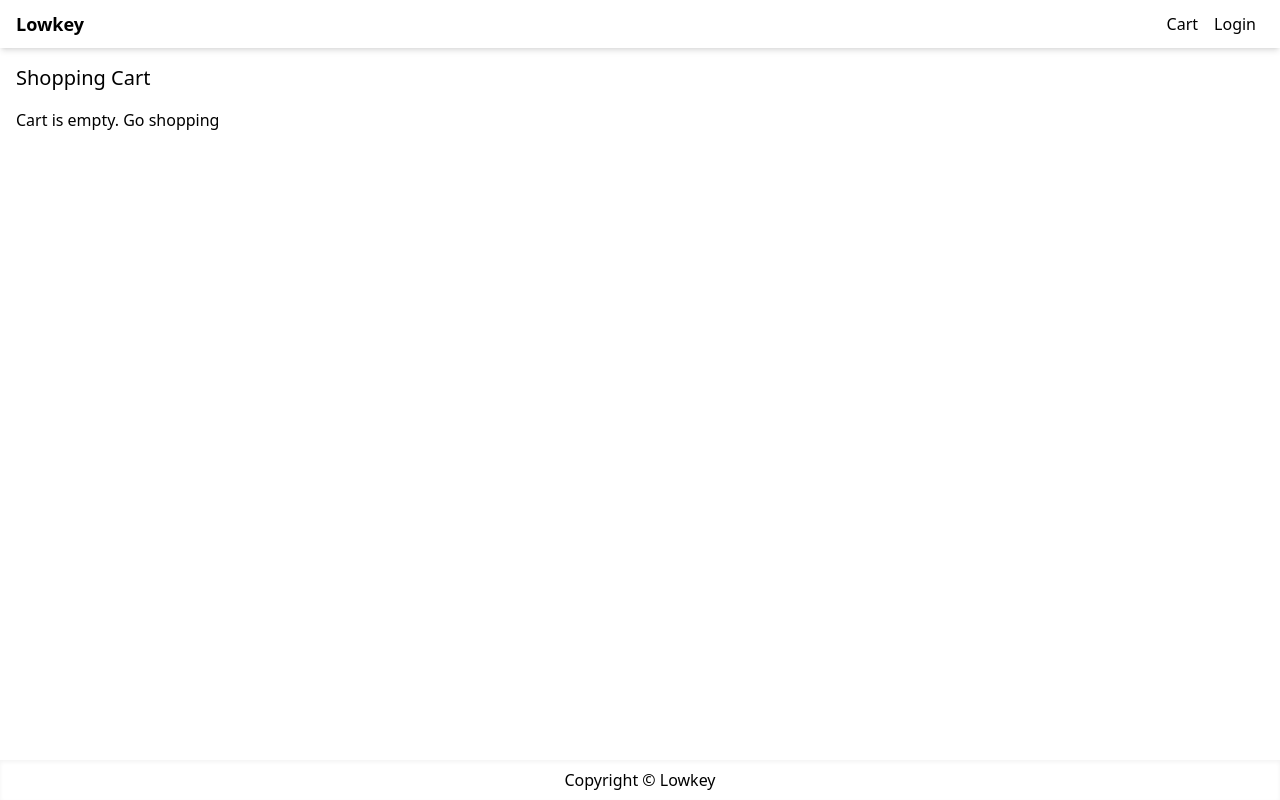
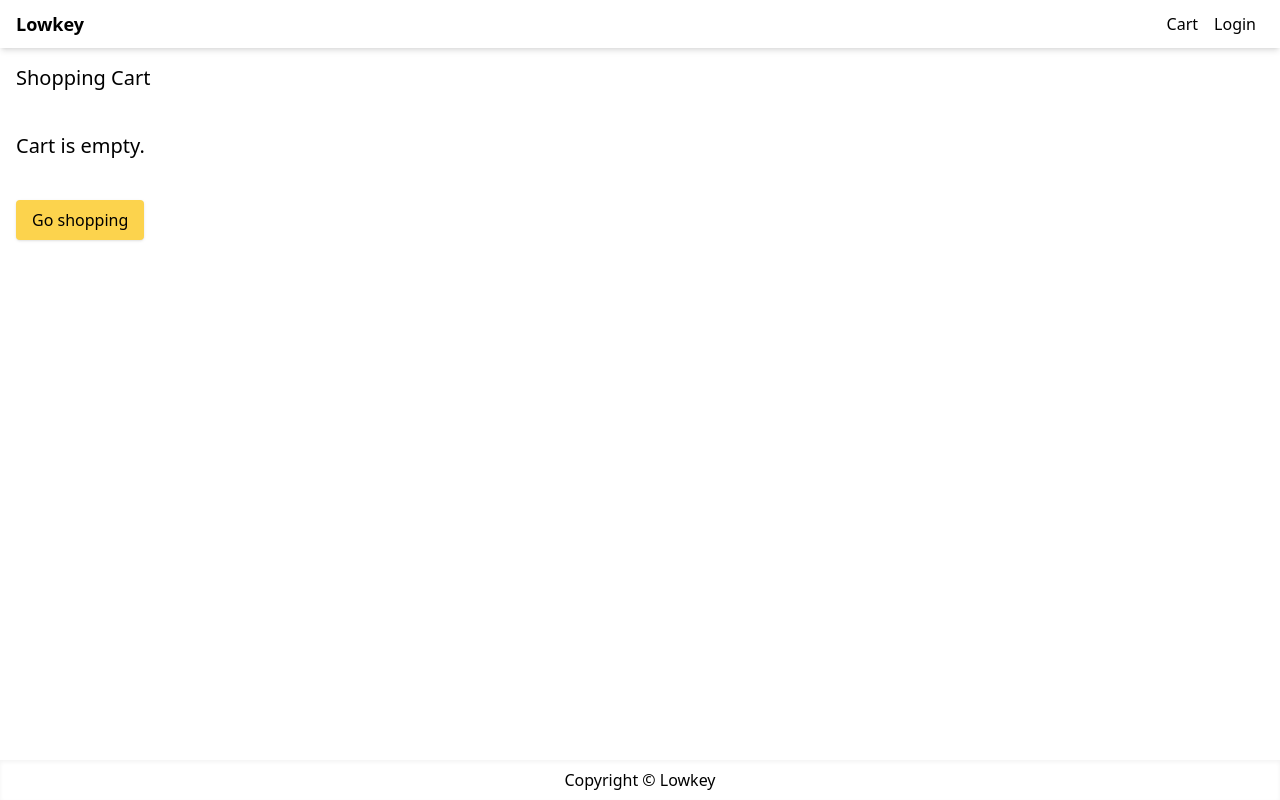
Before and after one commit to titoms/lowkey-ecommerce, a Next.js app: page /cart in a window 1280 px wide. Built offline with nearby package versions, Linux system fonts and the light colour scheme.

Commit message:
Select for the items quantity on cart

```diff
--- a/pages/cart.js
+++ b/pages/cart.js
@@ -17,12 +17,20 @@ export default function CartScreen() {
     dispatch({ type: 'CART_REMOVE_ITEM', payload: item });
   };
 
+  const updateCartItemsHandler = (item, qty) => {
+    const quantity = Number(qty);
+    dispatch({ type: 'CART_ADD_ITEM', payload: { ...item, quantity } });
+  };
+
   return (
     <Layout title="Shopping Cart">
       <h1 className="mb-4 text-xl">Shopping Cart</h1>
       {cartItems.length === 0 ? (
         <div>
-          Cart is empty. <Link href="/">Go shopping</Link>
+          <p className="text-xl mt-10 mb-10">Cart is empty.</p>
+          <Link href="/">
+            <button className="primary-button">Go shopping</button>
+          </Link>
         </div>
       ) : (
         <div className="grid mid:grid-cols-4 md:gap-5">
@@ -54,7 +62,20 @@ export default function CartScreen() {
                         {item.name}
                       </Link>
                     </td>
-                    <td className="p-5 text-right">{item.quantity}</td>
+                    <td className="p-5 text-right">
+                      <select
+                        value={item.quantity}
+                        onChange={(e) =>
+                          updateCartItemsHandler(item, e.target.value)
+                        }
+                      >
+                        {[...Array(item.countInStock).keys()].map((x) => (
+                          <option key={x + 1} value={x + 1}>
+                            {x + 1}
+                          </option>
+                        ))}
+                      </select>
+                    </td>
                     <td className="p-5 text-right">${item.price}</td>
                     <td className="p-5 text-center">
                       <button onClick={() => removeItemFromCartHandler(item)}>
```
